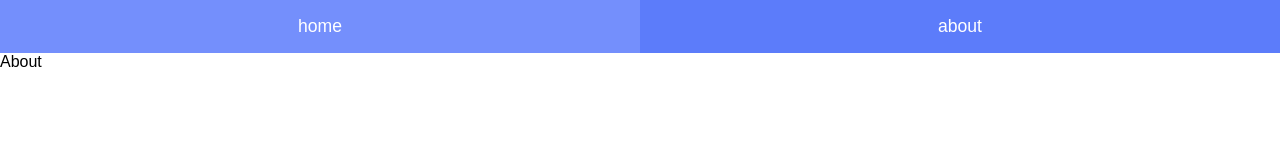
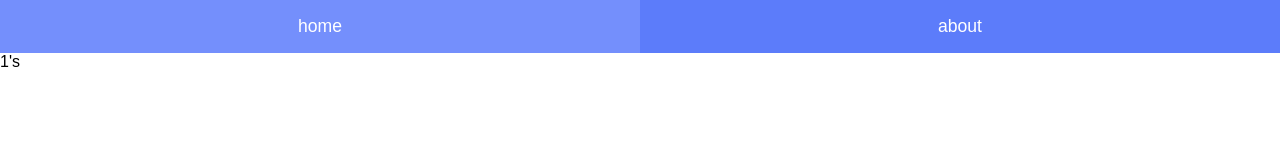
Before and after one commit to ygnoh/route-tutorial, a React (Create React App) app: page /about/1 in a window 1280 px wide. Shown: the top 160 px of the page. Built offline with nearby package versions, Linux system fonts and the light colour scheme.

Commit message:
username uri로 전달받음

```diff
--- a/src/App.js
+++ b/src/App.js
@@ -11,7 +11,7 @@ const App = () => {
 			<div>
 				<Header />
 				<Route exact path="/" component={Home} />
-				<Route path="/about" component={About} />
+				<Route path="/about/:username" component={About} />
 			</div>
 		</Router>
 	);
--- a/src/routes/About.js
+++ b/src/routes/About.js
@@ -1,9 +1,9 @@
 import React from "react";
 
-const About = () => {
+const About = ({match}) => {
     return (
         <div>
-            About
+            {match.params.username}'s
         </div>
     )
 };
```
